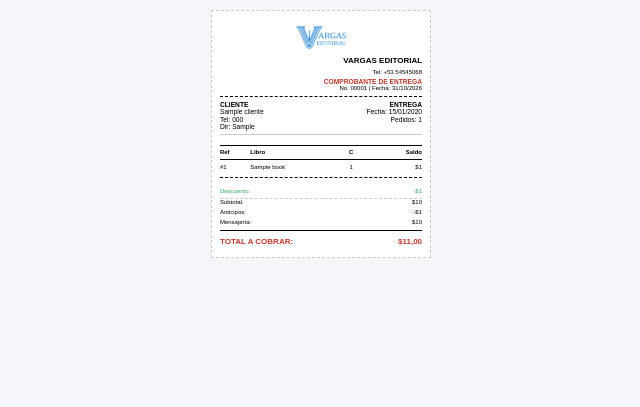
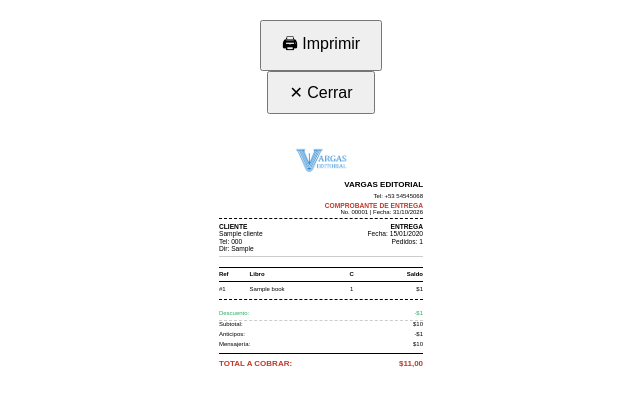
Before and after one commit to yandivd/erp_vargas_editorial, a Django app: page /pedidos/entregas/1/comprobante-carta/ in a window 1280 px wide. Shown: the top 407 px of the page, without its empty margins (319-959 px from the left). Run offline with Django 5.2, Linux system fonts and the light colour scheme; tables that the repository leaves empty hold one stand-in row (values such as "Sample post").

Commit message:
diosssss

```diff
--- a/templates/impresion_carta_pequena.html
+++ b/templates/impresion_carta_pequena.html
@@ -5,7 +5,7 @@
     <meta charset="UTF-8">
     <title>{% block title %}Comprobante{% endblock %}</title>
     <style>
-        /* Ancho exacto del papel */
+        /* Forzamos el tamaño exacto del papel */
         @page {
             size: 58mm auto;
             margin: 0;
@@ -17,33 +17,31 @@
             print-color-adjust: exact !important;
         }
 
+        /* Eliminamos fondos y forzamos el ancho a 58mm */
         body {
             font-family: Arial, Helvetica, sans-serif;
-            font-size: 12pt; /* Fuente grande */
+            font-size: 14pt; /* Letra base mucho más grande */
             color: #000;
-            margin: 0;
-            padding: 0;
-            background: #f4f6f9;
-            width: 100%;
+            background: #ffffff; /* Fondo blanco puro, sin grises */
+            margin: 0 auto !important;
+            padding: 0 !important;
+            width: 58mm !important; /* Ancho exacto de la impresora */
+            max-width: 58mm !important;
         }
 
-        /* Contenedor para pantalla */
+        /* El contenedor ya no centra, solo envuelve */
         .hoja {
-            display: flex;
-            flex-direction: column;
-            align-items: center;
             width: 100%;
-            padding: 10px;
+            padding: 0;
+            margin: 0;
         }
 
-        /* La etiqueta/ticket: Forzando los 58mm */
+        /* La etiqueta ocupa el 100% del body */
         .etiqueta {
-            width: 58mm;      /* Ancho exacto */
-            background: white;
-            padding: 1mm;     /* Margen mínimo en pantalla */
-            border: 1px dashed #ccc;
-            margin-bottom: 5mm;
-            page-break-inside: avoid;
+            width: 100%;
+            background: #ffffff;
+            padding: 1mm; /* Margen mínimo interno para que no toque el borde */
+            margin: 0;
             display: flex;
             flex-direction: column;
         }
@@ -52,12 +50,12 @@
         .etq-header {
             text-align: center;
             border-bottom: 1px dashed #000;
-            padding-bottom: 1.5mm;
-            margin-bottom: 2mm;
+            padding-bottom: 1mm;
+            margin-bottom: 1.5mm;
         }
 
         .etq-empresa {
-            font-size: 15pt;
+            font-size: 16pt; /* Empresa bien grande */
             font-weight: bold;
             text-transform: uppercase;
             margin: 0;
@@ -65,19 +63,19 @@
         }
 
         .etq-sub {
-            font-size: 10pt;
+            font-size: 11pt;
             margin: 1mm 0 0 0;
             line-height: 1.1;
         }
 
         /* Cuerpo */
         .etq-cuerpo {
-            font-size: 12pt;
-            line-height: 1.3;
+            font-size: 14pt; /* Letra grande y clara */
+            line-height: 1.2;
         }
 
         .etq-cuerpo p {
-            margin: 0 0 1.5mm 0;
+            margin: 0 0 1mm 0;
             display: flex;
             justify-content: space-between;
         }
@@ -90,7 +88,7 @@
         .etq-tabla {
             width: 100%;
             border-collapse: collapse;
-            font-size: 11pt;
+            font-size: 13pt;
             margin: 1.5mm 0;
         }
 
@@ -110,10 +108,10 @@
 
         /* Totales */
         .etq-totales {
-            font-size: 12pt;
+            font-size: 14pt;
             border-top: 1px dashed #000;
             padding-top: 1.5mm;
-            margin-top: 2mm;
+            margin-top: 1.5mm;
         }
 
         .etq-totales .fila {
@@ -124,53 +122,33 @@
 
         .etq-totales .fila.total-final {
             font-weight: bold;
-            font-size: 14pt;
+            font-size: 16pt; /* TOTAL bien grande */
             border-top: 1px solid #000;
             padding-top: 1.5mm;
             margin-top: 1.5mm;
         }
 
-        /* =========================================
-           REGLAS DE IMPRESIÓN ESTRICTAS
-           ========================================= */
+        /* Botones (Invisibles al imprimir) */
+        .no-print {
+            text-align: center;
+            margin: 20px 0;
+        }
         @media print {
-            body {
-                background: white;
-                width: 58mm !important; /* Forzar ancho del body */
-                margin: 0 !important;
-                padding: 0 !important;
-            }
-
-            .no-print {
-                display: none !important;
-            }
-
-            .hoja {
-                padding: 0 !important;
-                display: block;
-                width: 58mm !important;
-            }
-
-            .etiqueta {
-                border: none !important;
-                margin: 0 !important;
-                /* Forzamos los 58mm exactos y quitamos padding */
-                width: 58mm !important;
-                max-width: 58mm !important;
-                padding: 0 !important; /* Sin margen interno extra */
-            }
+            .no-print { display: none !important; }
+            /* Aseguramos que en impresión no haya márgenes */
+            body { margin: 0 !important; padding: 0 !important; }
         }
     </style>
 </head>
 <body>
 
-    <!-- Botones (Ocultos al imprimir) -->
-    {% comment %} <div class="no-print" style="text-align:center; margin: 20px 0;">
-        <button onclick="window.print()" style="padding: 10px 20px; cursor:pointer; font-size: 16px; background-color: #000; color: white; border: none; border-radius: 5px;">🖨 Imprimir</button>
-        <button onclick="window.close()" style="padding: 10px 20px; cursor:pointer; font-size: 16px; background-color: #eee; border: 1px solid #ccc; border-radius: 5px; margin-left: 10px;">✕ Cerrar</button>
-    </div> {% endcomment %}
+    <!-- Botones -->
+    <div class="no-print">
+        <button onclick="window.print()" style="padding: 10px 20px; font-size: 16px;">🖨 Imprimir</button>
+        <button onclick="window.close()" style="padding: 10px 20px; font-size: 16px;">✕ Cerrar</button>
+    </div>
 
-    <!-- Las etiquetas -->
+    <!-- Contenido -->
     <div class="hoja">
         {% block etiquetas %}{% endblock %}
     </div>
```
